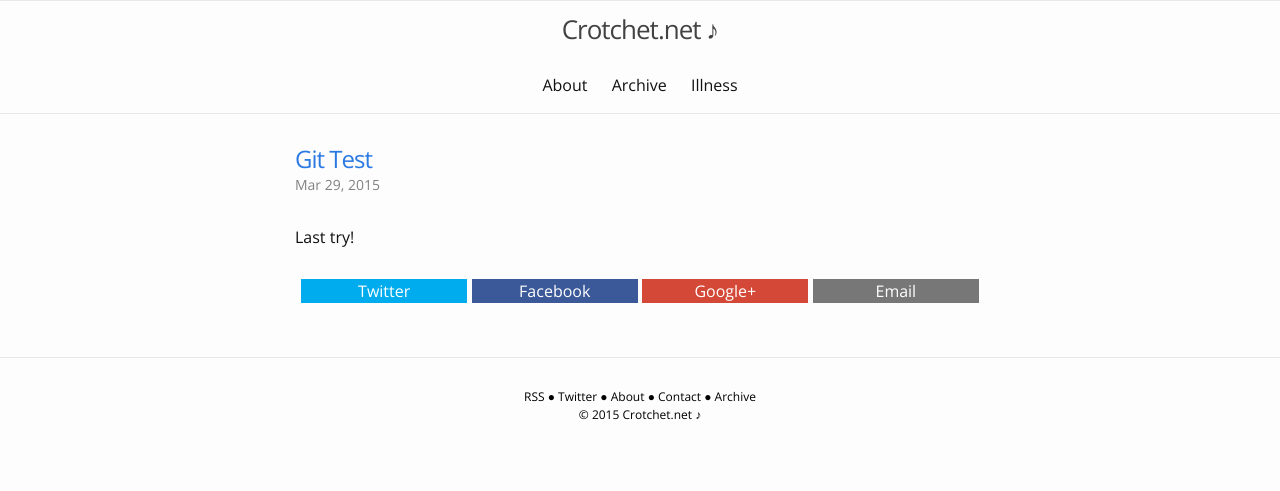
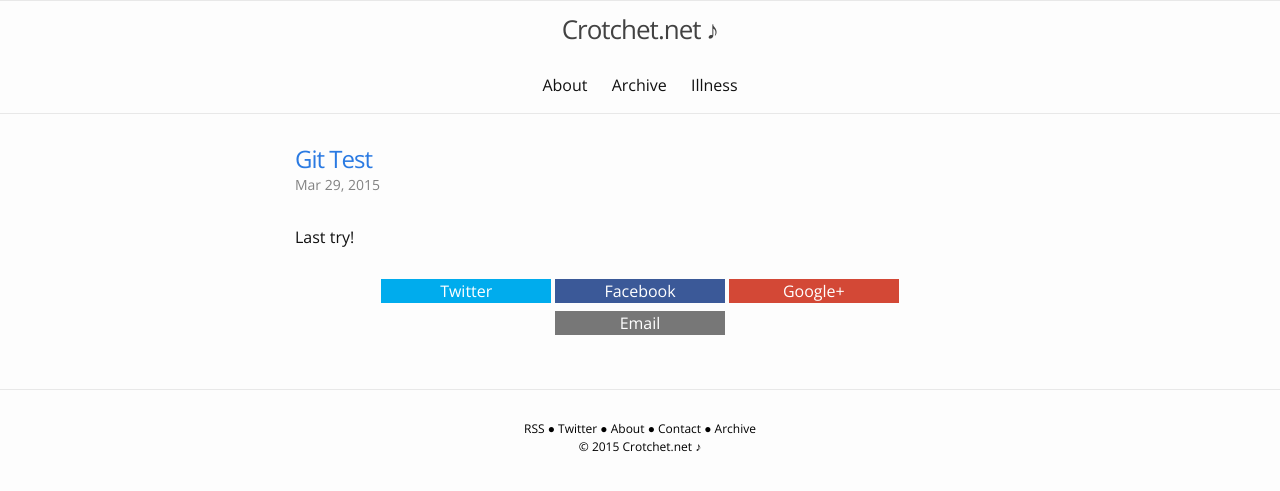
Before and after one commit to andyml123/andyml123.github.io, a Jekyll site: the page built from _posts/2015-03-29-git-test.markdown, in a window 1280 px wide. Shown: the top 491 px of the page. Built offline with Jekyll 4.4.1, drawn with Linux system fonts in a browser that asks for light colours.

Commit message:
inital commit

```diff
--- a/_sass/_layout.scss
+++ b/_sass/_layout.scss
@@ -310,7 +310,7 @@ hr {
 .sharing-button, .sharing-button:visited {
   display: inline-block;
   text-align: center;
-  width: 10.4rem;
+  width: 10.6rem;
   min-width: 10rem;
   background-color: #ccc;
   color: #fff;
```
